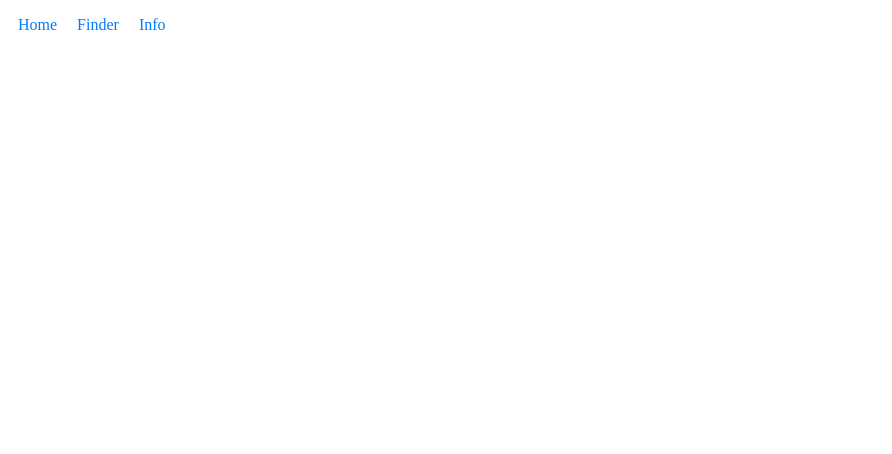
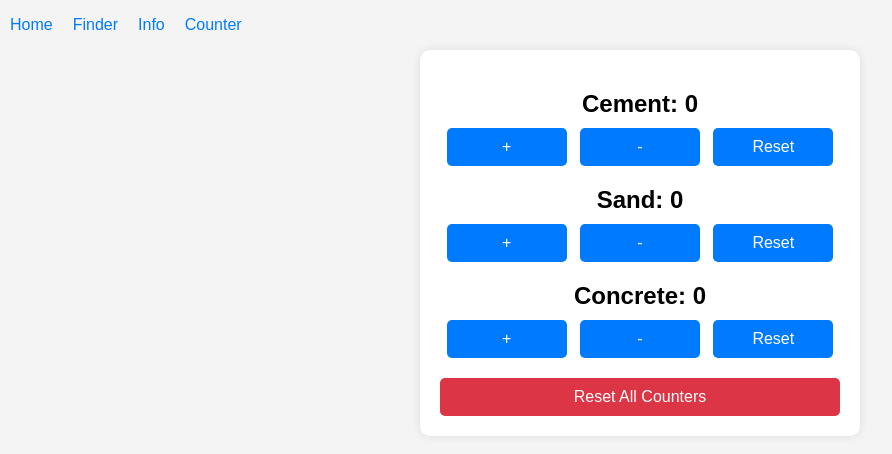
Before and after one commit to karthik039/ayam-app, a React (Vite) app: page /ayam-app/counter in a window 1280 px wide. Before the commit this address had no page. Shown: the top 454 px of the page, without its empty margins (0-892 px from the left). Built offline with nearby package versions, Linux system fonts and the light colour scheme.

Commit message:
Added counter

```diff
--- a/src/App.jsx
+++ b/src/App.jsx
@@ -6,6 +6,7 @@ import RectangleAreaCalculator from './components/RectangleAreaCalculator';
 import AyamFinder from './components/AyamFinder';
 import Info from './components/Info'
 import './App.css';
+import Counter from './components/Counter';
 
 function App() {
   return (
@@ -22,6 +23,9 @@ function App() {
             <li>
               <Link to="/ayam-app/info">Info</Link>
             </li>
+            <li>
+              <Link to="/ayam-app/counter">Counter</Link>
+            </li>
           </ul>
         </nav>
 
@@ -29,6 +33,7 @@ function App() {
           <Route path="/ayam-app/" element={<RectangleAreaCalculator/>} />
           <Route path="/ayam-app/finder" element={<AyamFinder/>} />
           <Route path="/ayam-app/info" element={<Info/>} />
+          <Route path="/ayam-app/counter" element={<Counter/>} />
         </Routes>
       </div>
     </Router>
--- /dev/null
+++ b/src/components/Counter.jsx
@@ -0,0 +1,58 @@
+import React, { useState } from 'react';
+import './CounterApp.css'; // Import the CSS file
+
+function CounterApp() {
+  // Define state for each counter
+  const [counter1, setCounter1] = useState(0);
+  const [counter2, setCounter2] = useState(0);
+  const [counter3, setCounter3] = useState(0);
+
+  // Reset functions for each counter
+  const resetCounter1 = () => setCounter1(0);
+  const resetCounter2 = () => setCounter2(0);
+  const resetCounter3 = () => setCounter3(0);
+
+  // Reset all counters
+  const resetAllCounters = () => {
+    setCounter1(0);
+    setCounter2(0);
+    setCounter3(0);
+  };
+
+  return (
+    <div className="counter-app">
+      <div className="counter">
+        <h2>Cement: {counter1}</h2>
+        <div className="button-group">
+          <button onClick={() => setCounter1(counter1 + 1)}>+</button>
+          <button onClick={() => setCounter1(counter1 - 1)}>-</button>
+          <button onClick={resetCounter1}>Reset</button>
+        </div>
+      </div>
+
+      <div className="counter">
+        <h2>Sand: {counter2}</h2>
+        <div className="button-group">
+          <button onClick={() => setCounter2(counter2 + 1)}>+</button>
+          <button onClick={() => setCounter2(counter2 - 1)}>-</button>
+          <button onClick={resetCounter2}>Reset</button>
+        </div>
+      </div>
+
+      <div className="counter">
+        <h2>Concrete: {counter3}</h2>
+        <div className="button-group">
+          <button onClick={() => setCounter3(counter3 + 1)}>+</button>
+          <button onClick={() => setCounter3(counter3 - 1)}>-</button>
+          <button onClick={resetCounter3}>Reset</button>
+        </div>
+      </div>
+
+      <div className="reset-all">
+        <button onClick={resetAllCounters}>Reset All Counters</button>
+      </div>
+    </div>
+  );
+}
+
+export default CounterApp;
--- /dev/null
+++ b/src/components/CounterApp.css
@@ -0,0 +1,83 @@
+/* General Styling */
+body {
+    font-family: Arial, sans-serif;
+    margin: 0;
+    padding: 0;
+    background-color: #f4f4f4;
+  }
+
+  /* Counter App Container */
+  .counter-app {
+    max-width: 400px;
+    margin: 0 auto;
+    padding: 20px;
+    background-color: #ffffff;
+    box-shadow: 0 0 10px rgba(0, 0, 0, 0.1);
+    border-radius: 10px;
+  }
+
+  /* Counter Section */
+  .counter {
+    margin-bottom: 20px;
+    text-align: center;
+  }
+
+  .counter h2 {
+    font-size: 24px;
+    margin-bottom: 10px;
+  }
+
+  /* Button Group Styling */
+  .button-group {
+    display: flex;
+    justify-content: space-around;
+  }
+
+  .button-group button {
+    background-color: #007bff;
+    color: white;
+    border: none;
+    border-radius: 5px;
+    padding: 10px;
+    font-size: 16px;
+    cursor: pointer;
+    width: 30%;
+  }
+
+  .button-group button:active {
+    transform: scale(0.98);
+  }
+
+  /* Reset All Button Styling */
+  .reset-all {
+    text-align: center;
+    margin-top: 20px;
+  }
+
+  .reset-all button {
+    background-color: #dc3545;
+    color: white;
+    border: none;
+    border-radius: 5px;
+    padding: 10px;
+    font-size: 16px;
+    cursor: pointer;
+    width: 100%;
+  }
+
+  .reset-all button:active {
+    transform: scale(0.98);
+  }
+
+  /* Mobile Responsive Styling */
+  @media (max-width: 600px) {
+    .counter-app {
+      width: 90%;
+    }
+
+    .button-group button,
+    .reset-all button {
+      width: 100%;
+      margin-bottom: 10px;
+    }
+  }
```
